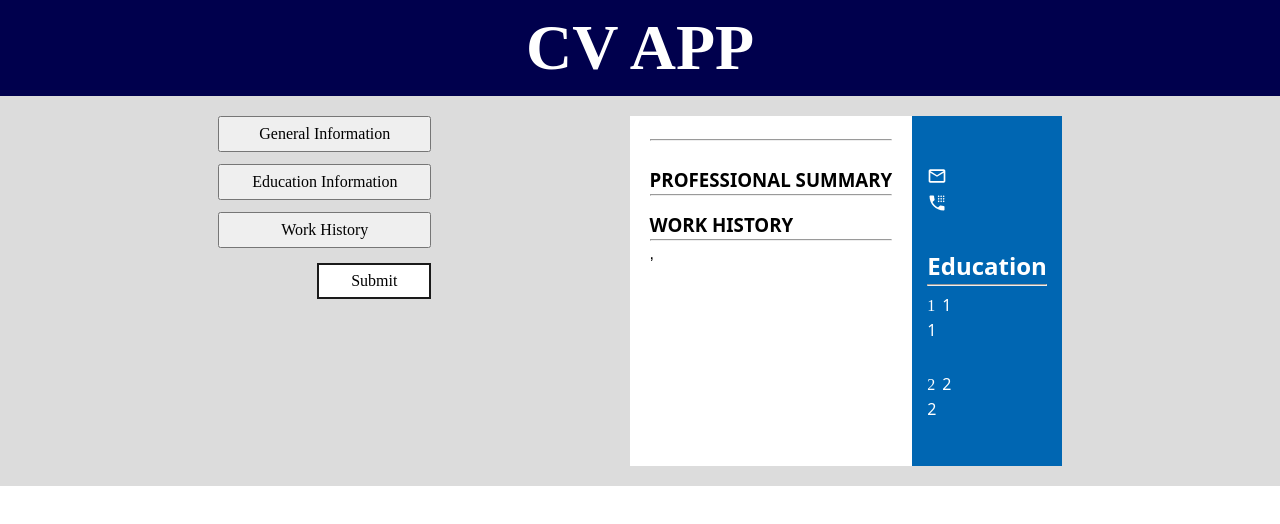
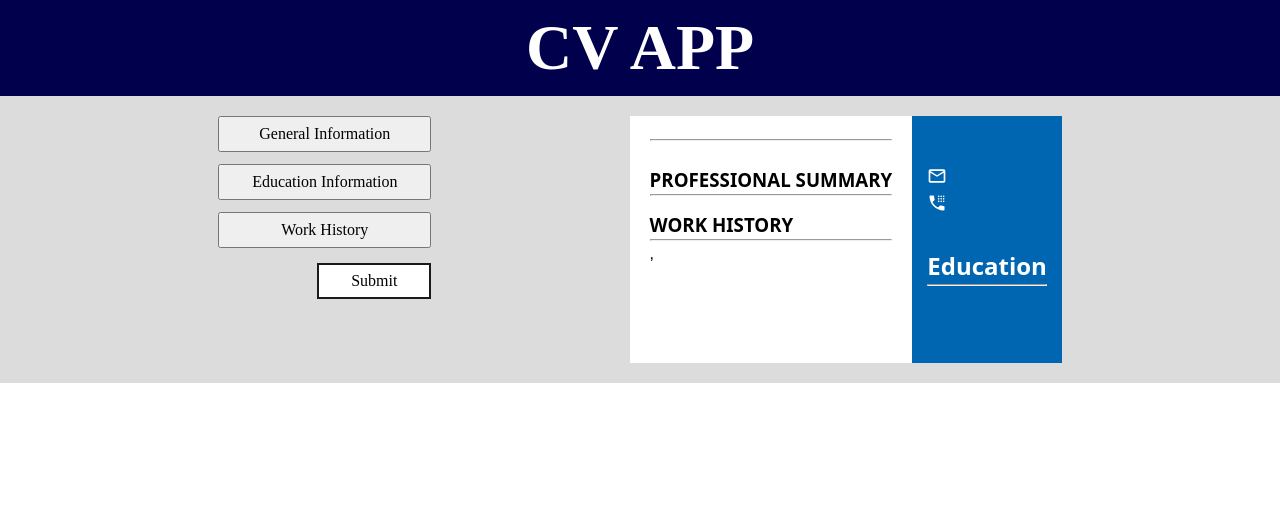
Before and after one commit to mayorr-star/CV_App, a React (Vite) app: page / in a window 1280 px wide. Shown: the top 524 px of the page. Built offline with nearby package versions, Linux system fonts and the light colour scheme; a web font is replaced by a local one.

Commit message:
Remove the second element from the educationInfo and workInfo arrays

```diff
--- a/src/modules/data.js
+++ b/src/modules/data.js
@@ -5,20 +5,14 @@ const data = {
     lastName: "",
     phoneNumber: "",
     email: "",
-    statement: "",
+    statement: ""
   },
   educationInfo: [
     {
       id: uuidv4(),
-      schoolName: "1",
-      program: "1",
-      duration: "1",
-    },
-    {
-      id: uuidv4(),
-      schoolName: "2",
-      program: "2",
-      duration: "2",
+      schoolName: "",
+      program: "",
+      duration: "",
     },
   ],
   workInfo: [
@@ -27,8 +21,8 @@ const data = {
       companyName: "",
       position: "",
       duration: "",
-      roles: [],
+      roles: []
     },
-  ],
+  ]
 };
 export default data;
```
